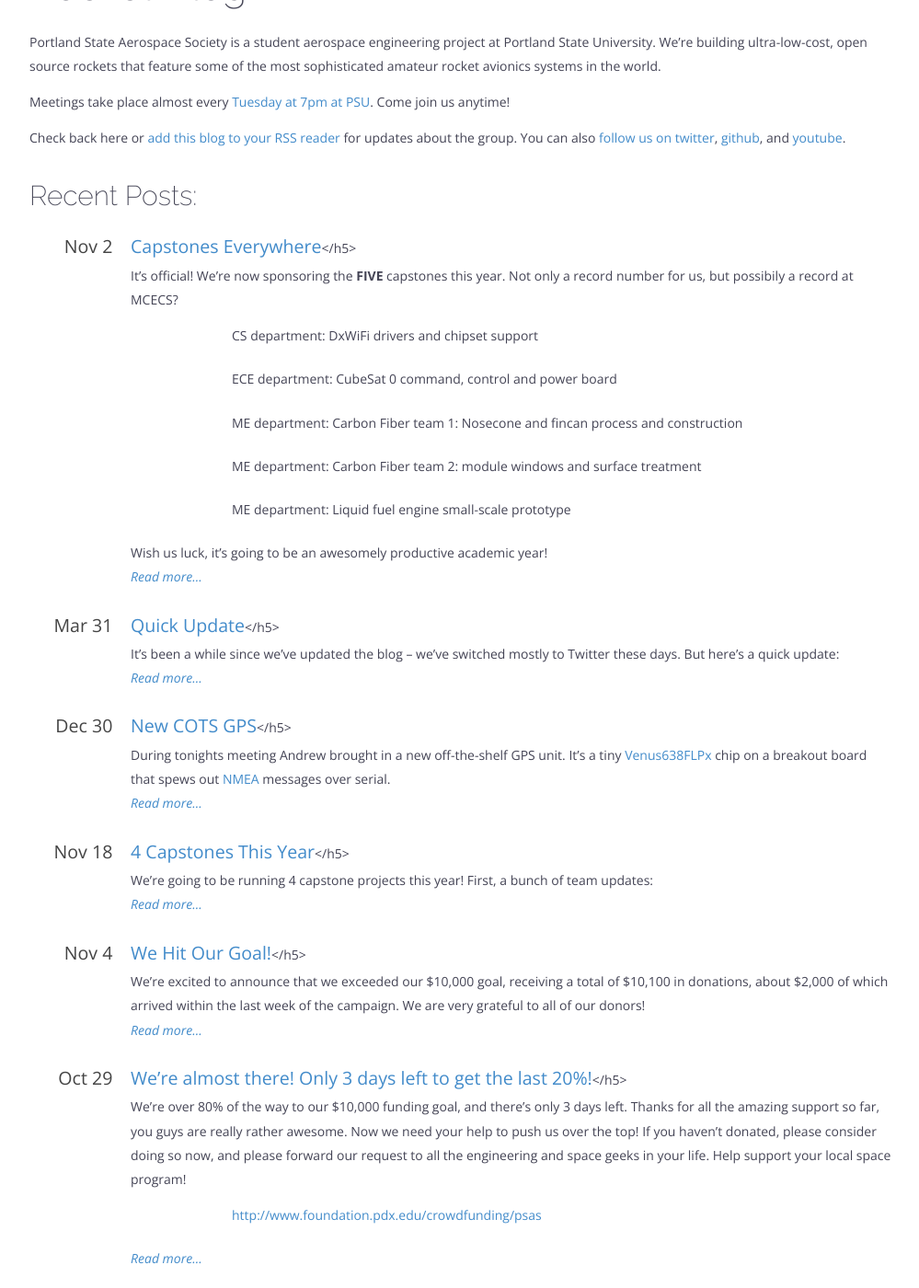
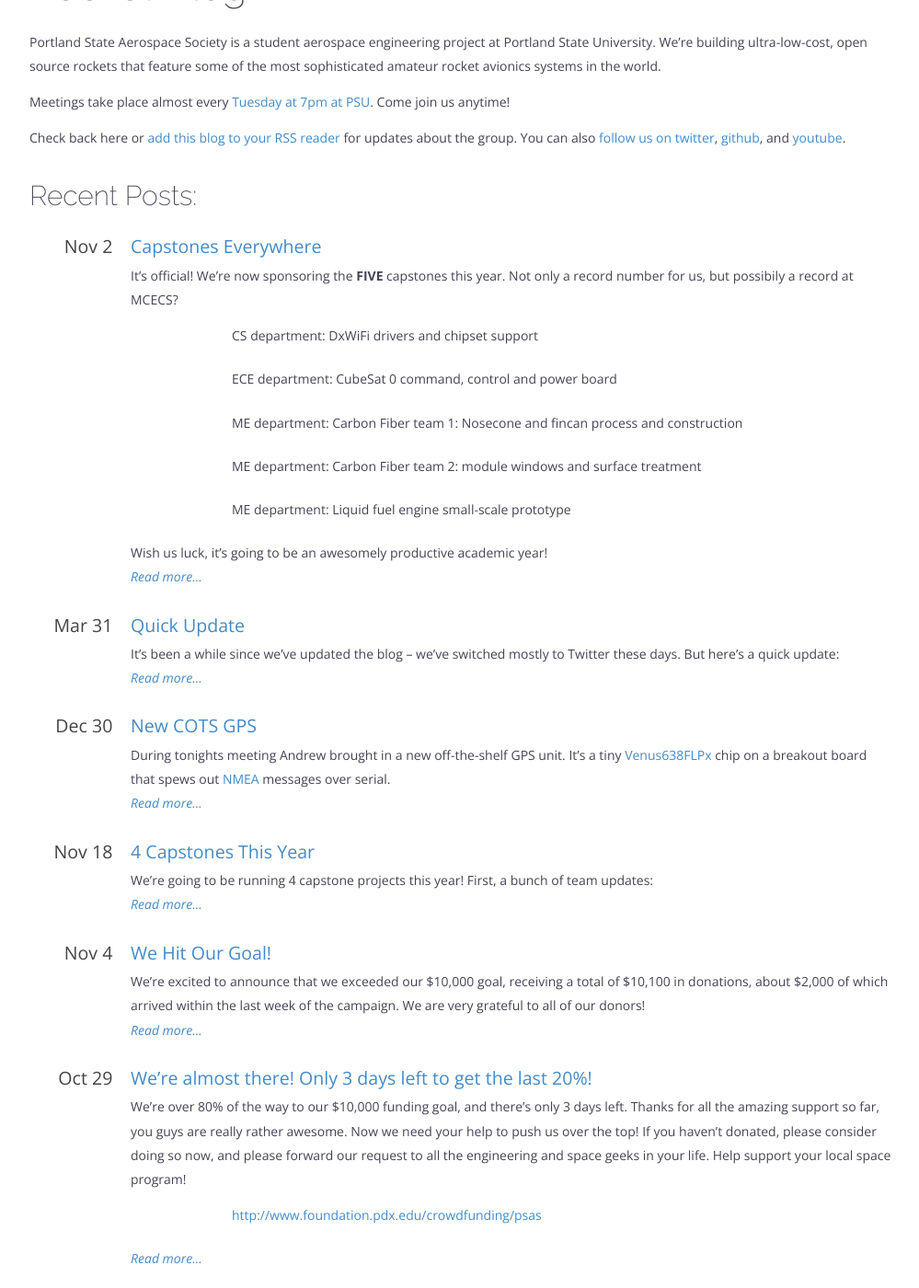
Before and after one commit to psas/blog, a Jekyll site: the page built from index.markdown, in a window 1280 px wide and 1400 px high, scrolled down 260 px. Shown: the whole window at 92% size, without its empty margins (138-1137 px from the left). Built offline with Jekyll 4.4.1, drawn with Linux system fonts in a browser that asks for light colours; some of the changed text lies outside the part shown.

Commit message:
Remove Dangling '</h5>' In Post Titles For Front Page
Fixes Issue #2

```diff
--- a/_includes/postlist.html
+++ b/_includes/postlist.html
@@ -2,7 +2,7 @@
  <ul>
   {% for post in site.posts limit 5 %}
     <li>
-        <a href="{{ post.url }}" class="title"><span class="date">{{ post.date  | date: '%b %-d' }} </span>{{ post.title }}</a></h5>
+        <a href="{{ post.url }}" class="title"><span class="date">{{ post.date  | date: '%b %-d' }} </span>{{ post.title }}</a>
         <div class="excerpt">
           {{ post.excerpt }}
         </div>
```
